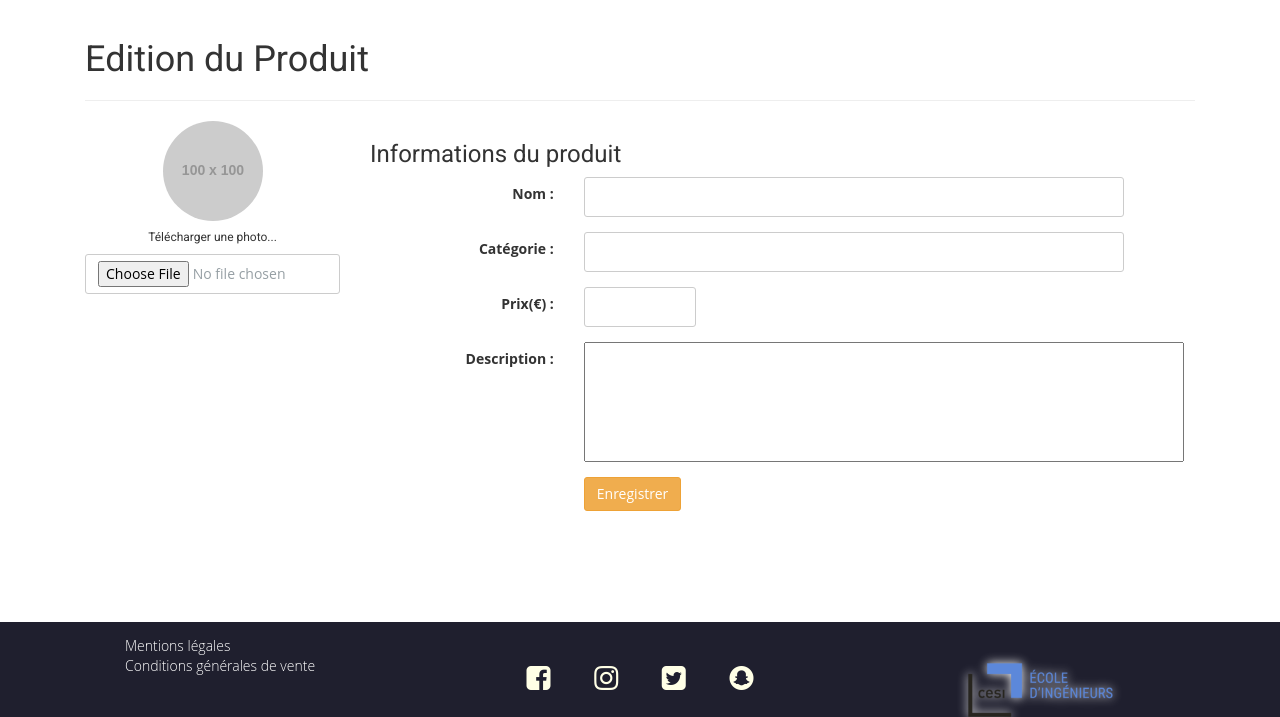
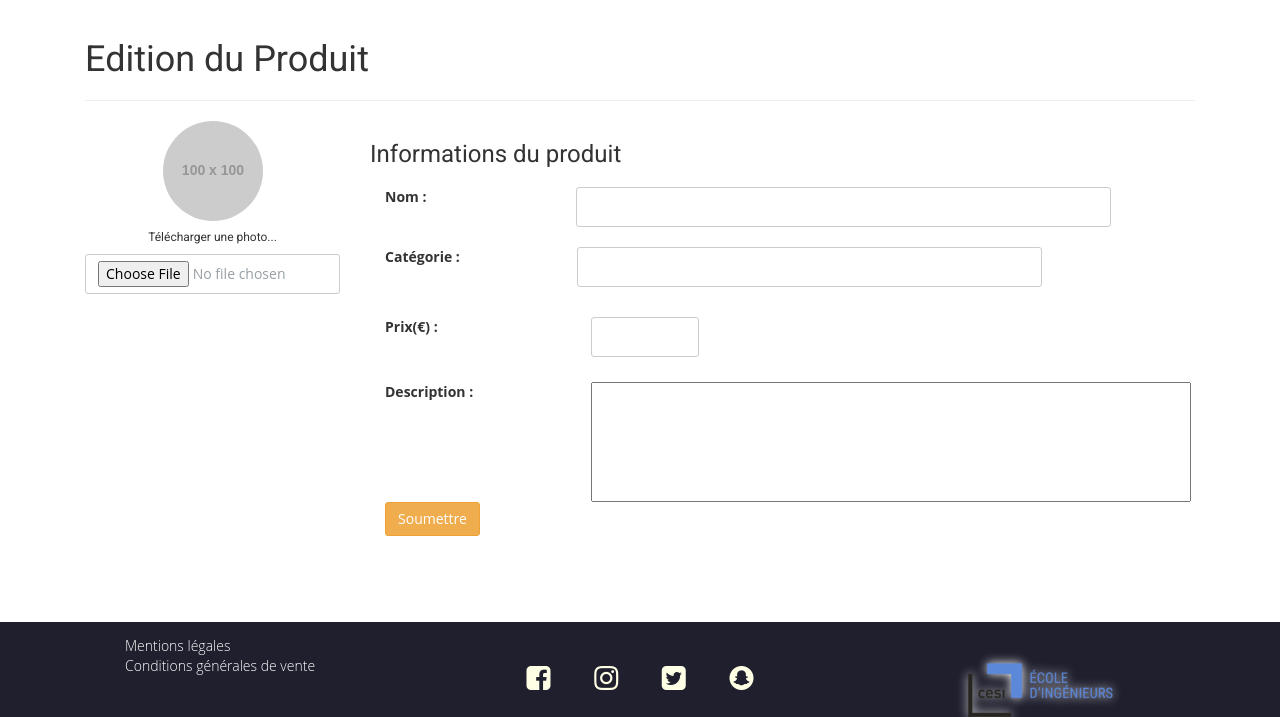
Before and after one commit to RubisetCie/Projet-Web, a PHP site: page /editproduct.php in a window 1280 px wide. Shown: the part 83-800 px from the top of the page. Run offline with PHP 8.4, Linux system fonts and the light colour scheme; grey boxes labelled with a size stand in for pictures from a placeholder-image service; some libraries are stand-ins or nearby versions.

Commit message:
Add files via upload

```diff
--- a/editproduct.php
+++ b/editproduct.php
@@ -1,5 +1,6 @@
 <!DOCTYPE html>
 <!-- Informations d'en-tête -->
+
 <head>
     <title>Edition d'un produit</title>
 
@@ -34,58 +35,70 @@
     </header>
 
     <main>
+
+        <!-- -->
+
         <div class="container">
+
+
+
             <h1>Edition du Produit</h1>
             <hr>
+<form name="connectionform" action="./php/scripteditproduct.php" method="post" onsubmit="return validateConnection()" autocomplete="on">
                 <div class="row">
+
                     <!-- Colonne de gauche -->
                     <div class="col-md-3">
                         <div class="text-center">
                             <img src="//placehold.it/100" class="avatar img-circle" alt="avatar"> <!-- le src de cette photo se trouve directement sur internet-->
                             <h6>Télécharger une photo...</h6>
 
-                        <input type="file" class="form-control">
+                            <input type="file" class="form-control" name="product_picture">
                         </div>
                     </div>
 
                     <!-- Colonne d'édition produit -->
                     <div class="col-md-9 personal-info">
-                    <h3>Informations du produit</h3>
+                        <h3 style="padding-bottom: 10px;">Informations du produit</h3>
                         <form class="form-horizontal" role="form">
                             <div class="form-group">
-                            <label class="col-lg-3 control-label">Nom :</label>
-                            <div class="col-lg-8"><!--col-lg-8 permet de definir la longueur de la bar de l'input, ici la longueur est de 8-->
-                                <input class="form-control" type="text">
+                                <label class="col-lg-3 control-label" style="padding-bottom: 10px;">Nom :</label>
+                                <div class="col-lg-8" style="padding-left: 0px;">
+                                    <!--col-lg-8 permet de definir la longueur de la bar de l'input, ici la longueur est de 8-->
+                                    <input class="form-control" type="text" name="product_name">
                                 </div>
                             </div>
-                        <div class="form-group">
-                            <label class="col-lg-3 control-label">Catégorie :</label>
-                            <div class="col-lg-8">
-                                <input class="form-control" type="text">
+                            <div class="form-group" style="padding-bottom: 100px; padding-top: 10px;">
+                                <label class="col-lg-2 control-label"  style=" padding-top:20px;">Catégorie :</label>
+                                <div class="col-lg-8" style="padding-left: 70px; padding-top:20px;">
+                                    <input class="form-control" type="text" name="product_type">
                                 </div>
                             </div>
-                        <div class="form-group">
+                            <div class="form-group" style="padding-bottom: 50px;">
                                 <label class="col-md-3 control-label">Prix(€) :</label>
-                            <div class="col-md-2">
-                                <input class="form-control" type="text" >
+                                <div class="col-md-2" >
+                                    <input class="form-control" type="text" name="product_price" >
                                 </div>
                             </div>
-                        <div class="form-group">
-                            <label class="col-lg-3 control-label" >Description :</label>
+                            <div class="form-group" >
+                                <label class="col-lg-3 control-label">Description :</label>
                                 <div class="col-lg-6">
-                                <input class="input_description" type="text" style="width: 600px; height: 120px;">
+                                    <input class="input_description" type="text" style="width: 600px; height: 120px;" name="product_description">
                                 </div>
                             </div>
                             <div class="form-group">
                                 <label class="col-md-3 control-label"></label>
                                 <div class="col-md-8">
-                                <input type="button" class="btn btn-warning" value="Enregistrer">
+                                    <button type="submit" class="btn btn-warning" onclick='window.location.replace(\"./php/scripteditproduct.php\")'>Soumettre</button>
                                 </div>
                             </div>
                         </form>
                 </div>
                 </div>
+            </form>
         </div>
+
+        <!--  -->
     </main>
 
     <footer class="container-fluid footer">
```
Lines whose indentation alone changed are shown as unchanged.
